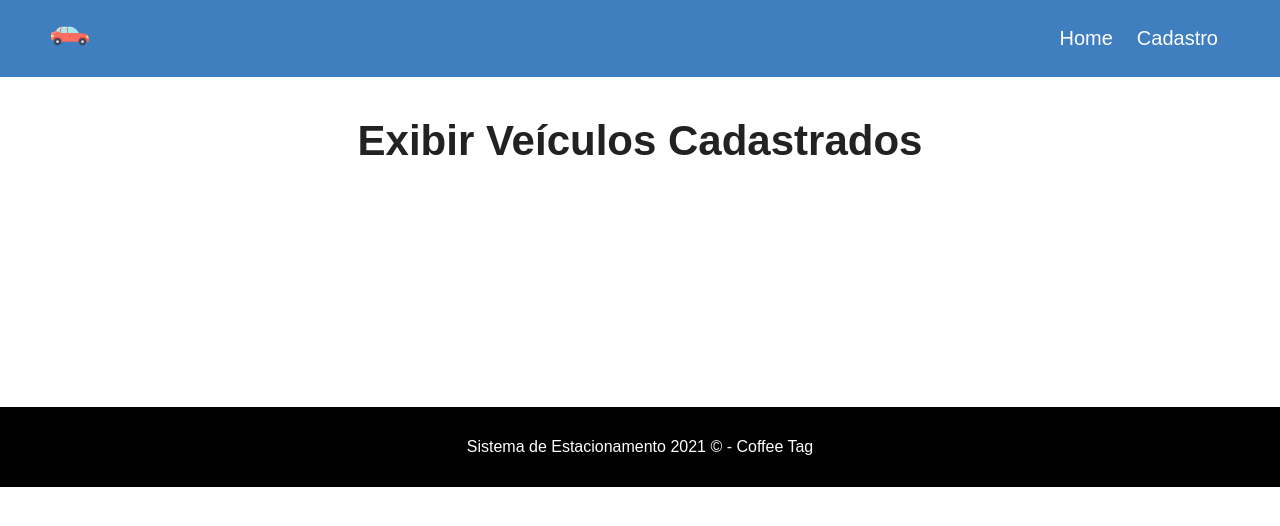
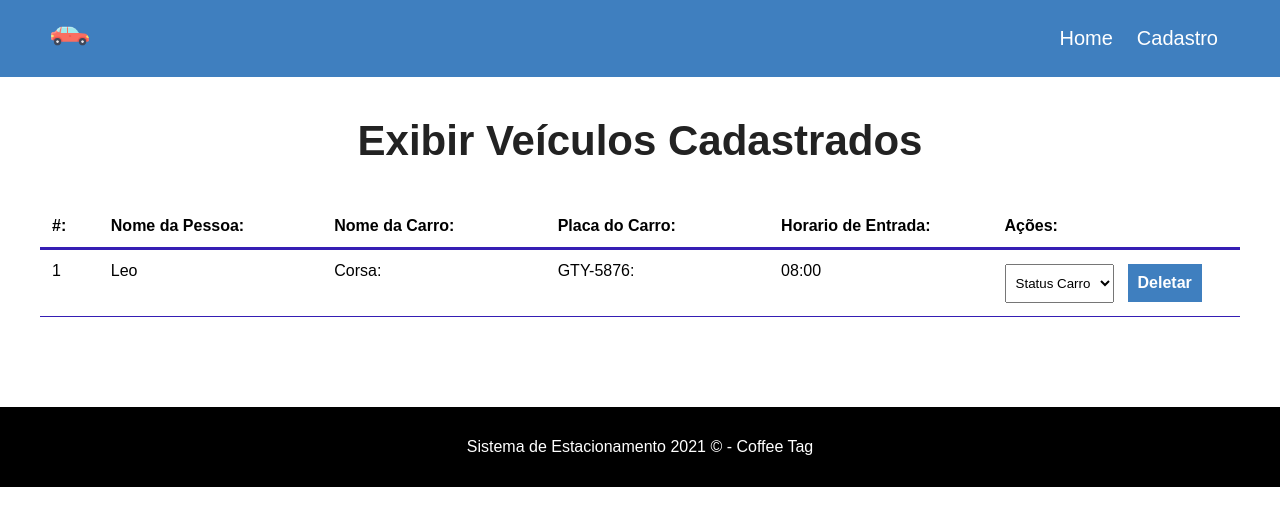
Before and after one commit to Leonardo-Lourenco/App-Estacionamento-de-Veiculos, a Vue app: page /cadastro in a window 1280 px wide. Shown: the top 526 px of the page. Built offline with nearby package versions, Linux system fonts and the light colour scheme.

Commit message:
Add files via upload

```diff
--- /dev/null
+++ b/src/components/Dashboard.vue
@@ -0,0 +1,130 @@
+<template>
+
+
+  <div id="carro-table">
+
+      <div>
+
+
+          <div id="carro-table-heading">
+
+                <div class="order-id">#:</div>
+                <div>Nome da Pessoa: </div>
+                <div>Nome da Carro: </div>
+                <div>Placa do Carro: </div>
+                <div>Horario de Entrada: </div>
+                <div>Ações: </div>
+
+          </div>
+
+
+
+      </div>
+
+
+      <div id="carro-table-rows">
+
+          <div class="carro-table-row">
+
+
+              <div class="order-number">1</div>
+              <div> Leo </div>
+              <div>Corsa: </div>
+              <div> GTY-5876: </div>
+              <div> 08:00 </div>
+
+              <div>
+
+                  <select name="status" class="status">
+                      <option value="">Status Carro </option>
+                  </select>
+
+                  <button class="delete-btn" > Deletar</button>
+
+
+              </div>
+
+          </div>
+
+      </div>
+
+  </div>
+
+
+</template>
+
+<script>
+
+    export default {
+        name: "Dashboard"
+    }
+
+
+</script>
+
+
+<style scoped>
+
+
+    #carro-table {
+
+        max-width: 1200px;
+        margin: 0 auto;
+
+    }
+
+    #carro-table-heading,
+    #carro-table-rows
+    .carro-table-row {
+        display: flex;
+        flex-wrap: wrap;
+    }
+
+    #carro-table-heading{
+        font-weight: bold;
+        padding: 12px;
+        border-bottom: 3px solid rgba(53,30,180);
+    }
+
+    #carro-table-heading div,
+    .carro-table-row div {
+        width: 19%;
+    }
+
+   .carro-table-row {
+       width: 100%;
+       padding: 12px;
+       border-bottom: 1px solid rgba(53,30,180);
+
+   }
+
+   #carro-table-heading .order-id,
+   .carro-table-row .order-number {
+       width: 5%;
+   }
+
+
+    select {
+        padding:  10px 6px;
+        margin-right:  12px;
+    }
+
+    .delete-btn {
+        background-color: #3F7FBF;
+        color: white;
+        font-weight:  bold;
+        padding: 10px;
+        font-size: 16px;
+        border: 2px solid white;
+        cursor: pointer;
+        transition:  .5s;
+    }
+
+    .delete-btn:hover {
+        background-color: tomato;
+        font-size: 18px;
+    }
+
+
+
+</style>
--- a/src/views/Cadastro.vue
+++ b/src/views/Cadastro.vue
@@ -1,5 +1,19 @@
 <template>
   <div class="main-container">
     <h1> Exibir Veículos Cadastrados </h1>
+
+    <dashboard />
   </div>
 </template>
+
+<script>
+
+  import Dashboard from '../components/Dashboard.vue'
+
+export default {
+
+  name: "Cadastro",
+  components: { Dashboard },
+
+}
+</script>
```
